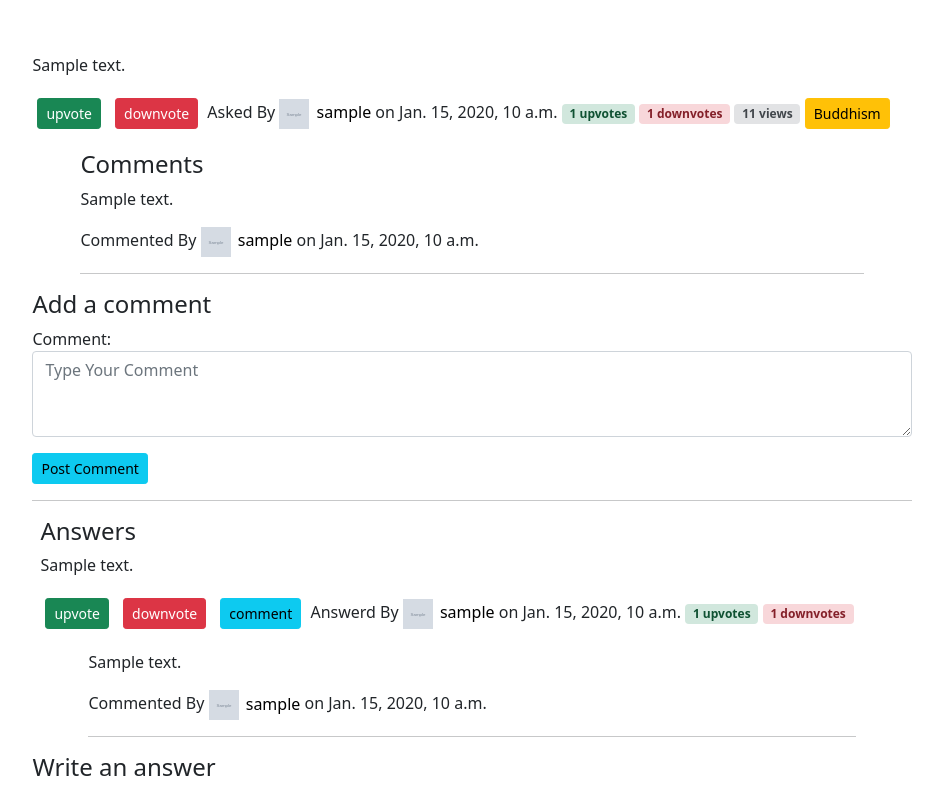
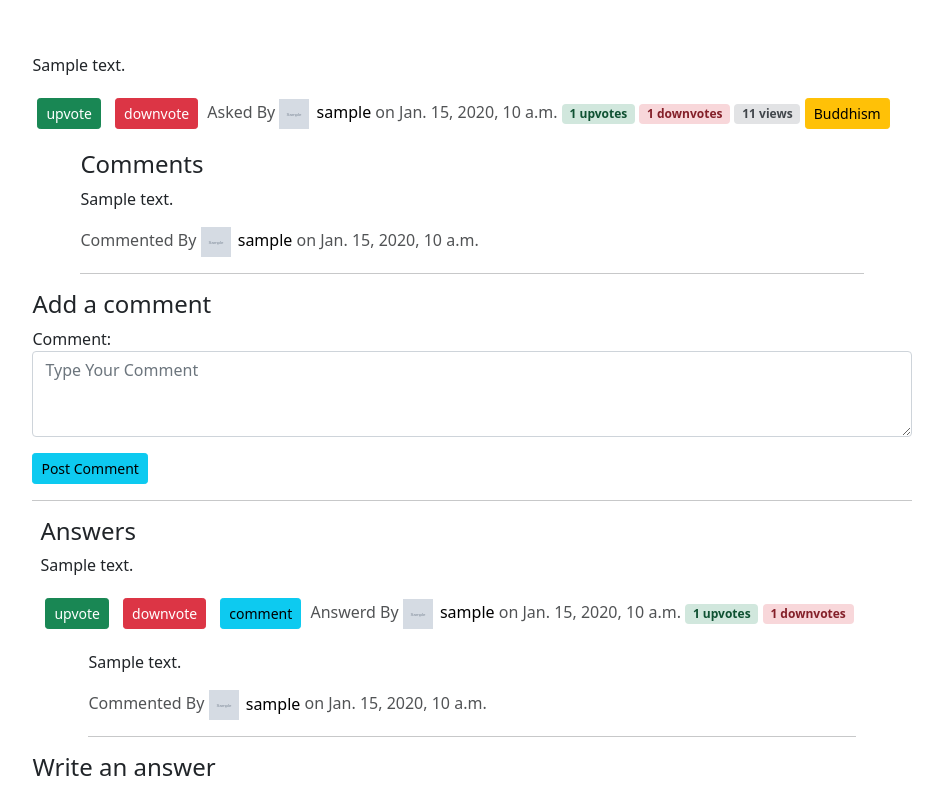
Before and after one commit to nuwanjith-malaka/quebook-new, a Django app: page /question/1/ in a window 1280 px wide. Shown: the part 175-966 px from the top of the page, without its empty margins (168-1111 px from the left). Run offline with Django 4.2, Linux system fonts and the light colour scheme; tables that the repository leaves empty hold one stand-in row (values such as "Sample post"); grey boxes marked "Sample" are stand-in pictures.

Commit message:
changed color of comments

```diff
--- a/qbook/templates/qbook/home.html
+++ b/qbook/templates/qbook/home.html
@@ -19,6 +19,9 @@
   }
   ul {
     list-style-type: none;
+  }
+  p {
+    color: rgb(81, 83, 85);
   }
 </style>
 {% endblock %}{% block content %}
--- a/question/templates/question/question_single.html
+++ b/question/templates/question/question_single.html
@@ -19,11 +19,15 @@
   ul {
     list-style-type: none;
   }
+
+  .grey {
+    color: rgb(81, 83, 85);
+  }
 </style>
 {% endblock %}
 {% block content %}
 <div class="center">
-  <p>{{question.body|safe}}</p><p>
+  <p>{{question.body|safe}}</p><p class="grey">
    <a href="{% url 'questionupvote' question.id %}"><button style="margin:5px;" type="submit" class="btn btn-success btn-sm">upvote</button></a>
    <a href="{% url 'questiondownvote' question.id %}"><button style="margin:5px;" type="submit" class="btn btn-danger btn-sm">downvote</button></a>
 
@@ -41,7 +45,7 @@
       <h4>Comments</h4>
       {% if comments %}
         {% for comment in comments %}
-          <p>{{comment.comment}}</p>
+          <p>{{comment.comment}}</p><p class="grey">
           Commented By <a href="{% url 'asker' comment.user.id %}">{% if comment.user.askerprofile.photo %}
             <img src="{{comment.user.askerprofile.photo.url}}"  width="30px" height="30px" style="margin-right: 3px;">{% endif %}
             {{ comment.user.username }}</a> on {{ comment.date }}
@@ -50,7 +54,7 @@
               <a href="{% url 'question_comment_delete' comment.id %}"><button style="margin:5px;" type="submit" class="btn btn-info btn-sm">Delete</button></a>
           {% endif %}
           </p>
-
+          </p>
           <hr>
         {% endfor %}
       {% else %}
@@ -72,7 +76,7 @@
       <h4>Answers</h4>
       {% if answers %}
         {% for answer in answers %}
-          <p>{{answer.body}}</p>
+          <p>{{answer.body}}</p><p class="grey">
           <a href="{% url 'answerupvote' answer.id %}"><button style="margin:5px;" type="submit" class="btn btn-success btn-sm">upvote</button></a>
           <a href="{% url 'answerdownvote' answer.id %}"><button style="margin:5px;" type="submit" class="btn btn-danger btn-sm">downvote</button></a>
           <a href="{% url 'answer_comment_form' answer.id %}"><button style="margin:5px;" type="submit" class="btn btn-info btn-sm">comment</button></a>
@@ -83,13 +87,13 @@
             <p><a href="{% url 'answer_edit' answer.id %}"><button style="margin:5px;" type="submit" class="btn btn-info btn-sm">Edit</button></a>
               <a href="{% url 'answer_delete' answer.id %}"><button style="margin:5px;" type="submit" class="btn btn-info btn-sm">Delete</button></a></p>
           {% endif %}
-
+          </p>
           <div class="px-5">
             {% for comment in answer.comments %}
-              <p>{{comment.comment}}</p>
+              <p>{{comment.comment}}</p><p class="grey">
               Commented By <a href="{% url 'asker' comment.user.id %}">{% if comment.user.askerprofile.photo %}
                 <img src="{{comment.user.askerprofile.photo.url}}"  width="30px" height="30px" style="margin-right: 3px;">{% endif %}
-                {{ comment.user.username }}</a> on {{ comment.date }}
+                {{ comment.user.username }}</a> on {{ comment.date }}  </p>
               {% if request.user == comment.user %}
                 <a href="{% url 'answer_comment_edit' comment.id %}"><button style="margin:5px;" type="submit" class="btn btn-info btn-sm">Edit</button></a>
                   <a href="{% url 'answer_comment_delete' comment.id %}"><button style="margin:5px;" type="submit" class="btn btn-info btn-sm">Delete</button></a></p>
--- a/question/templates/question/tag_questions.html
+++ b/question/templates/question/tag_questions.html
@@ -18,6 +18,10 @@
   }
   ul {
     list-style-type: none;
+  }
+
+  p {
+    color: rgb(81, 83, 85);
   }
 </style>
 {% endblock %}{% block content %}
--- a/user/templates/user/asker.html
+++ b/user/templates/user/asker.html
@@ -18,6 +18,10 @@
   }
   ul {
     list-style-type: none;
+  }
+
+  .grey {
+    color: rgb(81, 83, 85);
   }
 </style>
 {% endblock %}{% block content %}
@@ -82,7 +86,7 @@
   <a href="{% url 'question_single' question.pk %}"
     ><h6>{{question.body|truncatechars:500}}</h6></a
   >
-  <p>
+  <p class="grey">
     <a href="{% url 'tag_questions' question.tag %}"
       ><button type="submit" class="btn btn-warning btn-sm">
         {{question.tag}}
```
